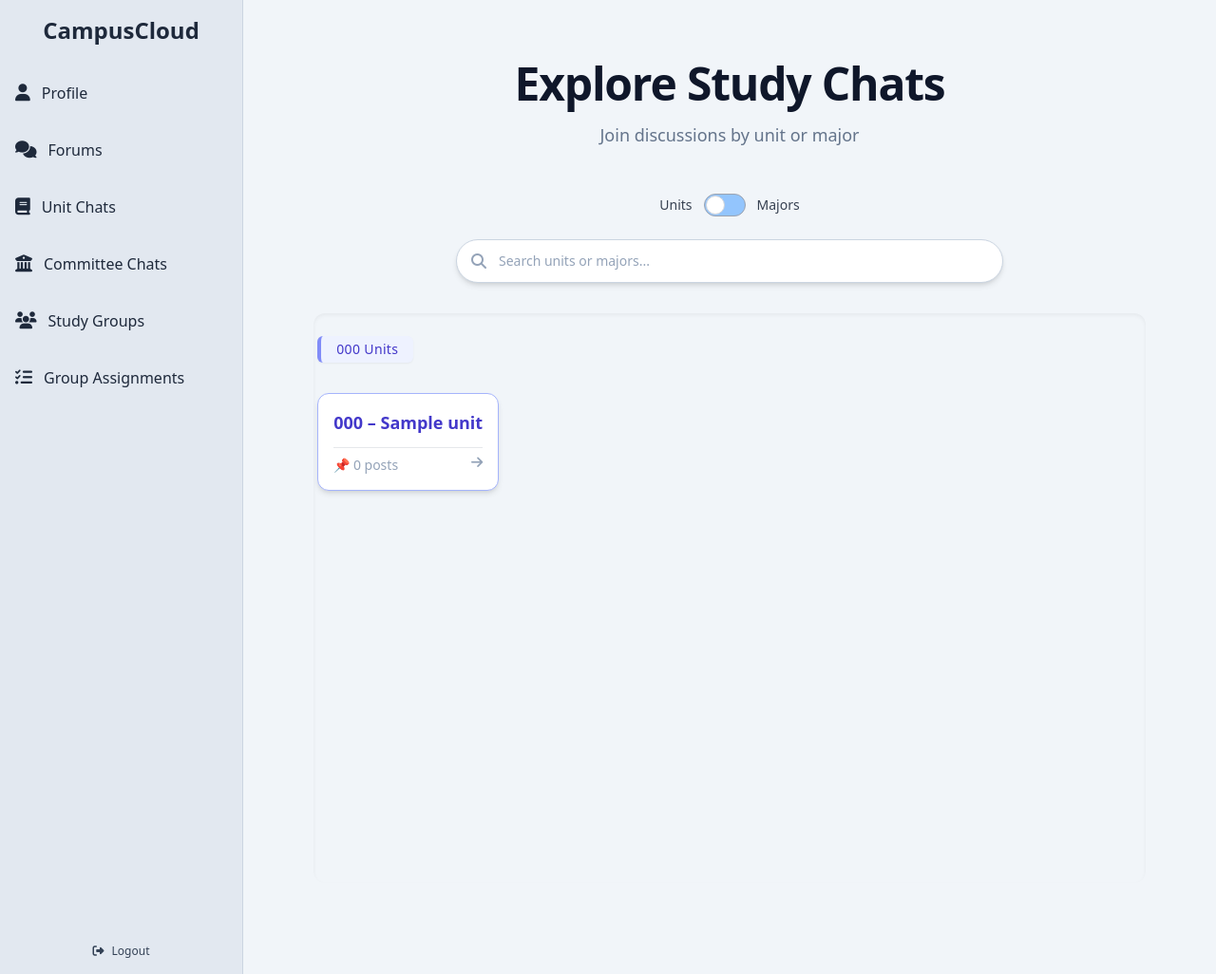
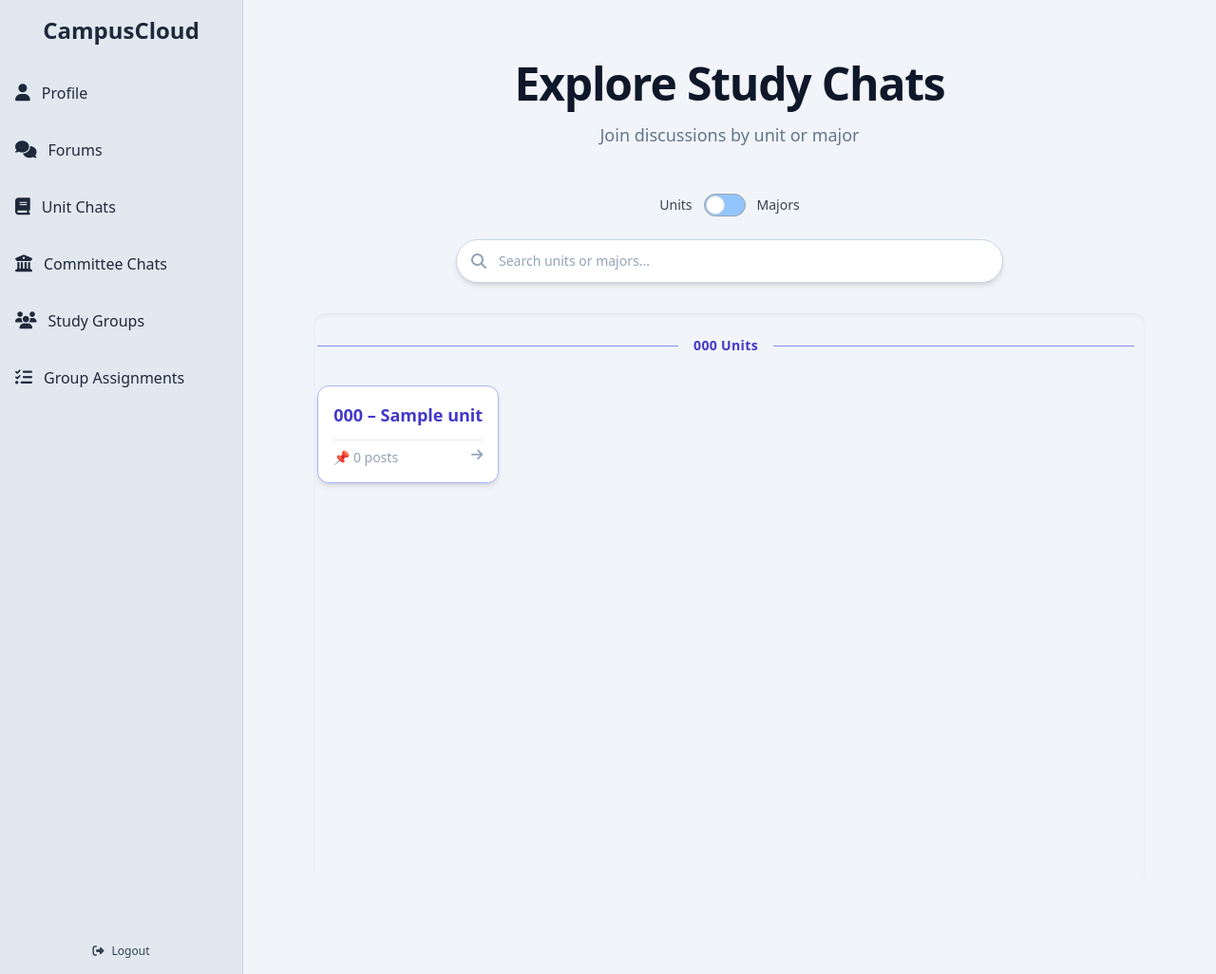
Before and after one commit to Jignesh6155/CampusCloud, a Python web app: template app/templates/units_chat.html in a window 1280 px wide. Shown: the whole page at 95% size. Run offline with Jinja, Linux system fonts and the light colour scheme; the template is opened without the code that fills it: most values are stand-ins (such as "Sample title", 1, 10 or a date in 2020); some libraries are stand-ins or nearby versions.

Commit message:
changes to the layout of unit chat landing page

```diff
--- a/app/templates/units_chat.html
+++ b/app/templates/units_chat.html
@@ -71,11 +71,13 @@
         {% set unit_list = grouped_units[prefix] %}
 
         <!-- ▸ Section header -->
-        <div class="col-span-full mt-6 unit-section-header"
-             data-prefix="{{ prefix }}">
-          <div
-            class="inline-block bg-{{ color }}-50 border-l-4 border-{{ color }}-400 text-{{ color }}-700 px-4 py-1 rounded-md shadow-sm text-sm font-medium tracking-wide">
-            {{ prefix }} Units
+        <div class="col-span-full mt-6 unit-section-header" data-prefix="{{ prefix }}">
+          <div class="flex items-center justify-center w-full">
+            <div class="flex-grow h-px bg-{{ color }}-400"></div>
+            <div class="mx-4 text-sm font-semibold tracking-wide text-{{ color }}-700">
+              {{ prefix }} Units
+            </div>
+            <div class="flex-grow h-px bg-{{ color }}-400"></div>
           </div>
         </div>
 
```
